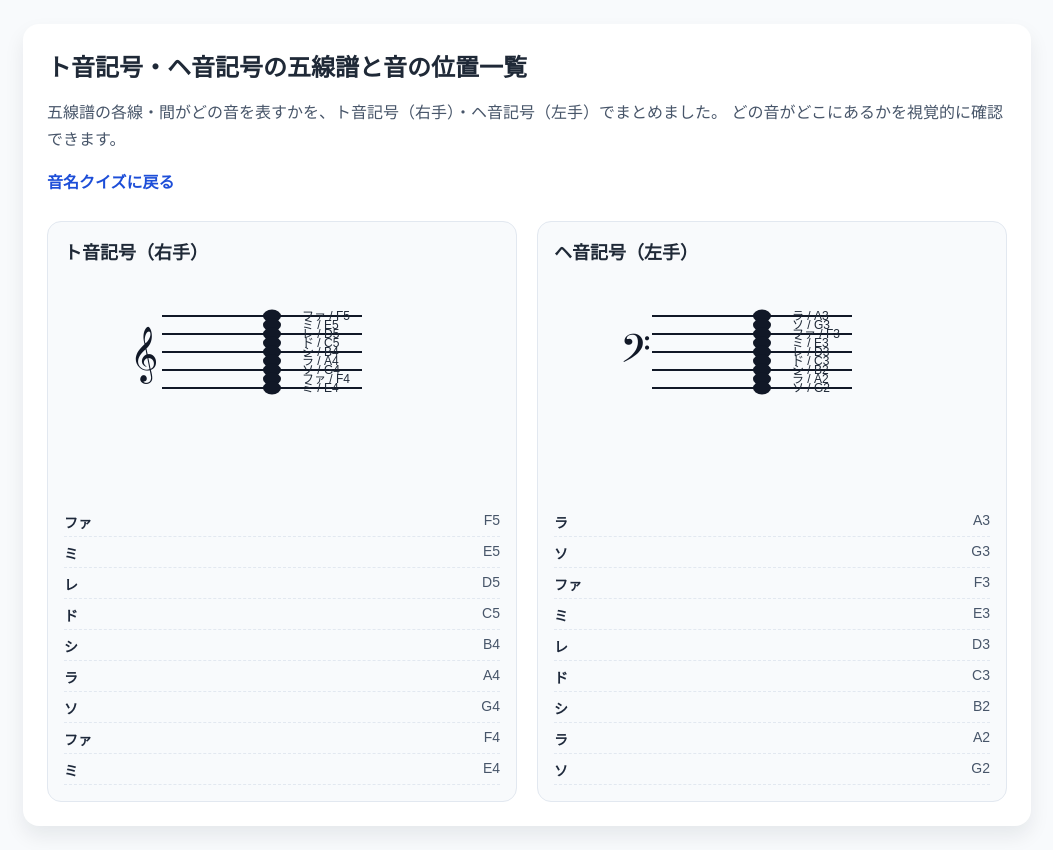
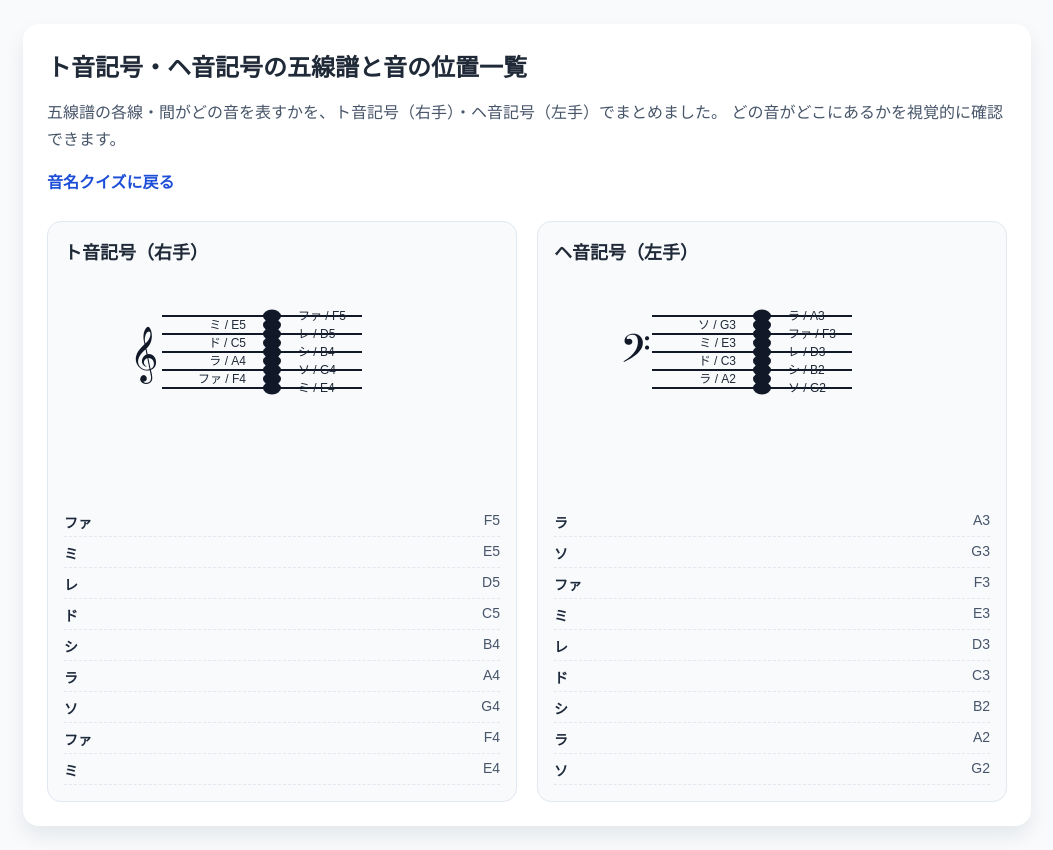
Before and after one commit to mirr32/piano-test, a plain HTML site: page note-map.html in a window 1280 px wide. Shown: the whole page, without its empty margins (113-1166 px from the left). Drawn offline with Linux system fonts and the light colour scheme.

Commit message:
Adjust note label positioning

```diff
--- a/note-map.html
+++ b/note-map.html
@@ -182,9 +182,8 @@
 
     function renderNotes(svg, config) {
       const noteX = staffLeft + 110;
-      const labelX = staffLeft + 140;
 
-      config.notes.forEach((note) => {
+      config.notes.forEach((note, index) => {
         const y = stepToY(note.step);
         const head = createSVGElement("ellipse", {
           cx: noteX,
@@ -195,11 +194,13 @@
         });
         svg.appendChild(head);
 
+        const isRightSide = index % 2 === 0;
         const label = createSVGElement("text", {
-          x: labelX,
+          x: isRightSide ? noteX + 26 : noteX - 26,
           y: y + 4,
           "font-size": "12",
-          fill: "#1f2937"
+          fill: "#1f2937",
+          "text-anchor": isRightSide ? "start" : "end"
         });
         label.textContent = `${note.name} / ${note.label}`;
         svg.appendChild(label);
```
